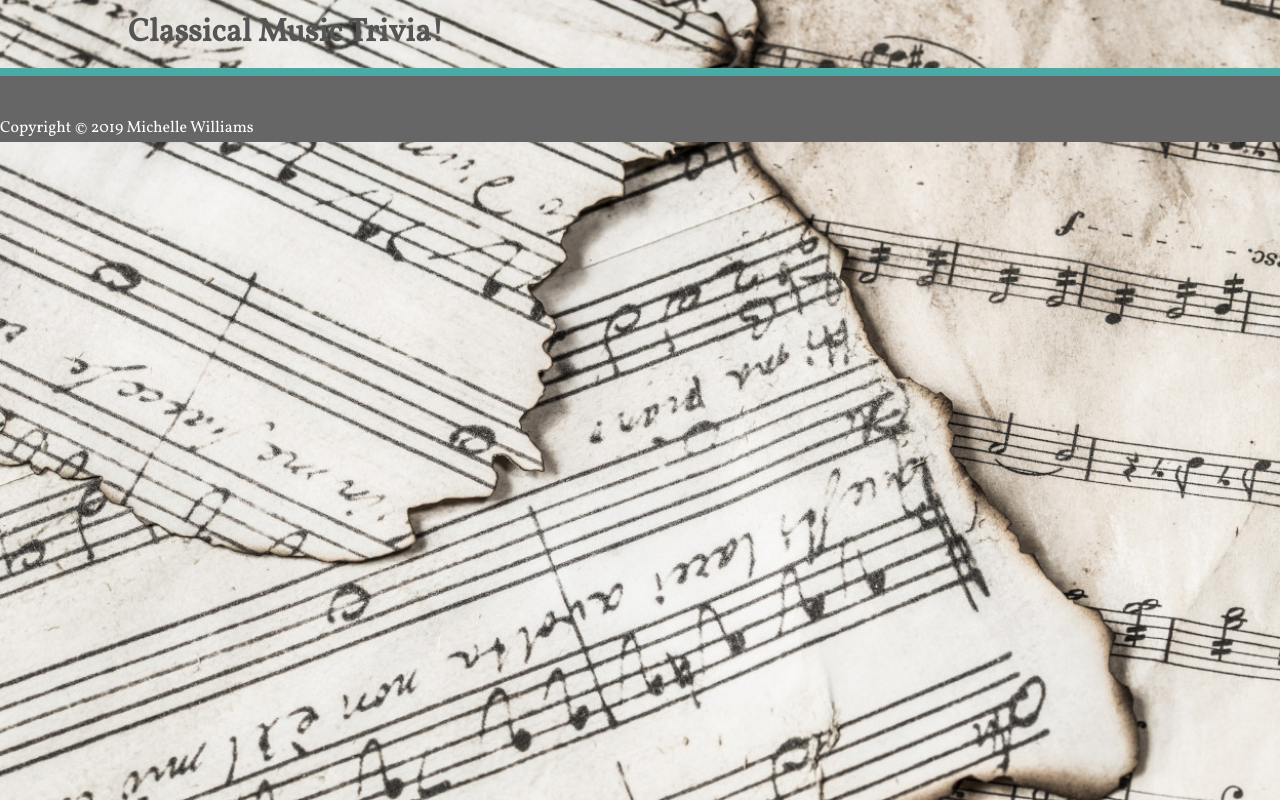
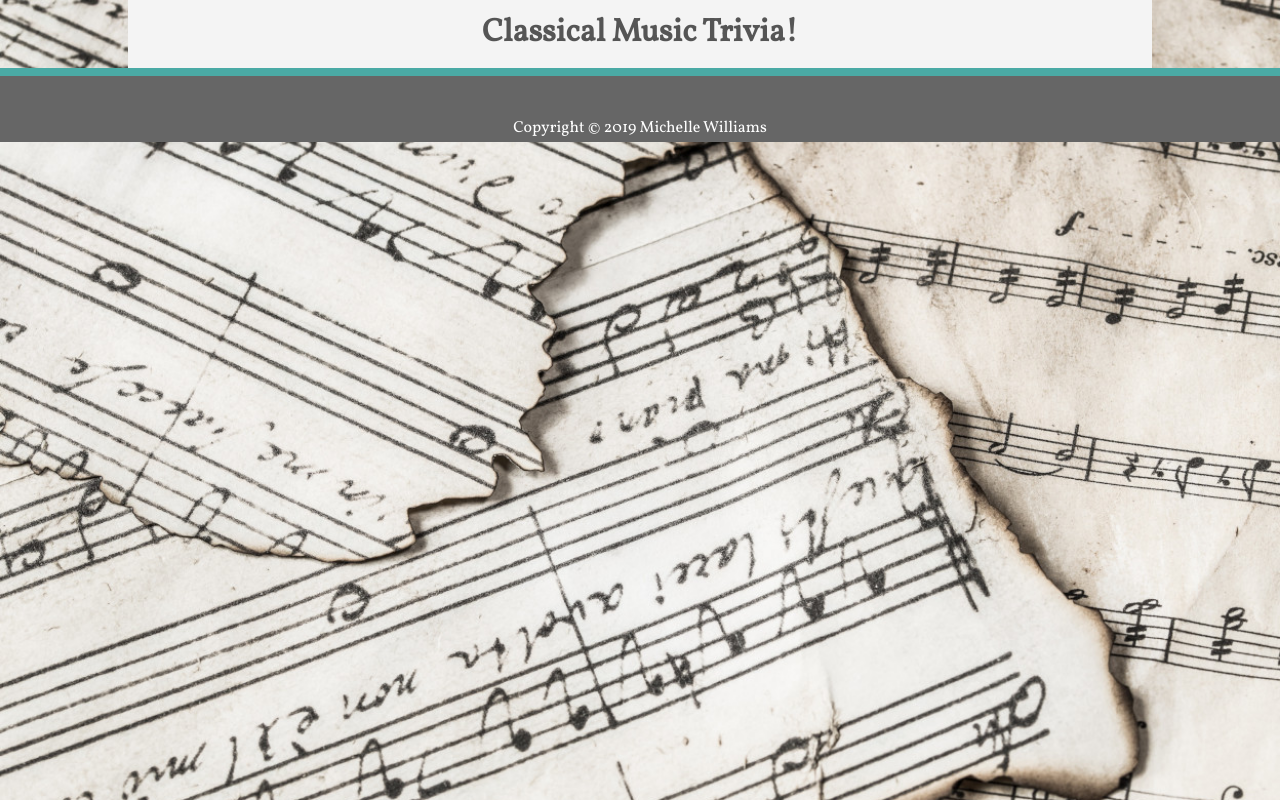
Before and after one commit to letscook1/TriviaGame, a plain HTML site: page index.html in a window 1280 px wide. Drawn offline with nearby package versions, Linux system fonts and the light colour scheme.

Commit message:
more edits

```diff
--- a/assets/css/style.css
+++ b/assets/css/style.css
@@ -7,12 +7,16 @@ body {
   font-family: "Vollkorn", serif;
   line-height: 1.6em;
   margin: 0;
+  text-align: center;
 }
 
 .container {
   width: 80%;
   margin: auto;
   overflow: hidden;
+  background-color: #f4f4f4;
+  margin: 4 em;
+  padding: 4 em;
 }
 
 .h1 {
```
